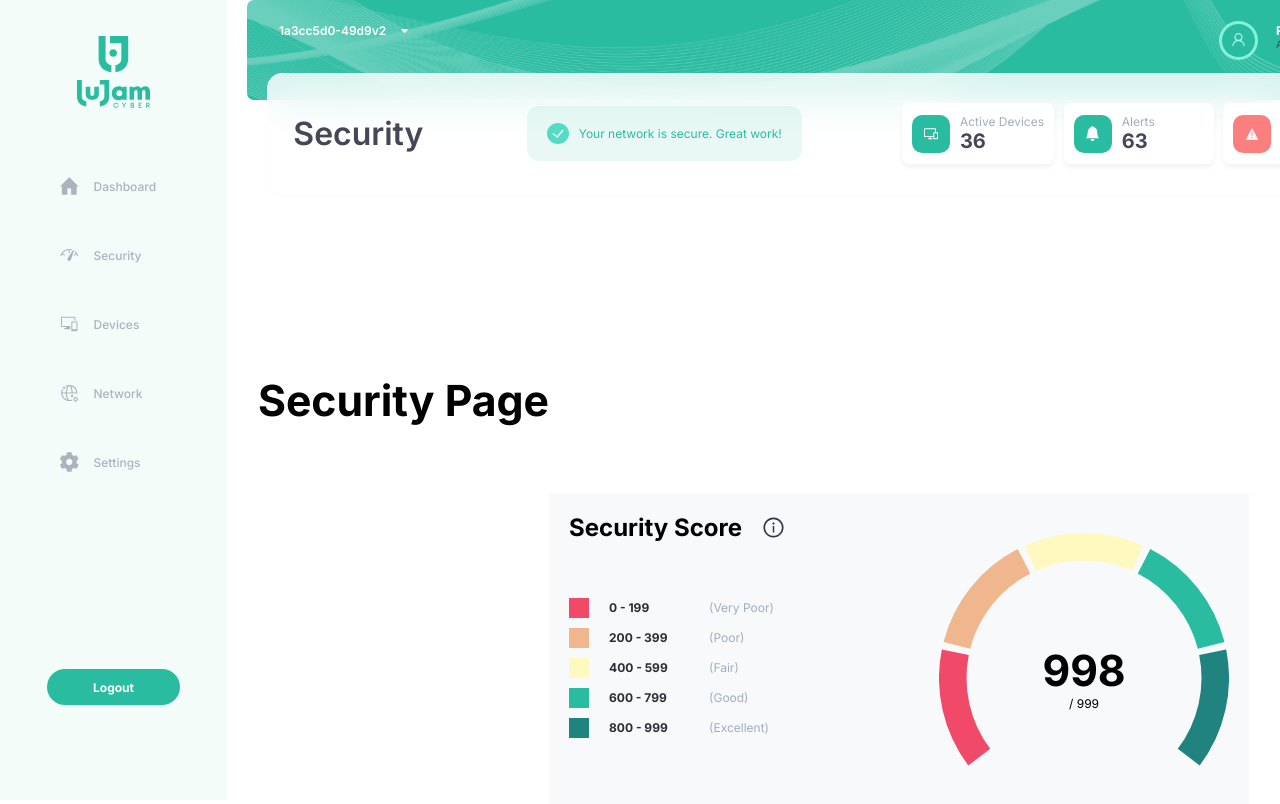
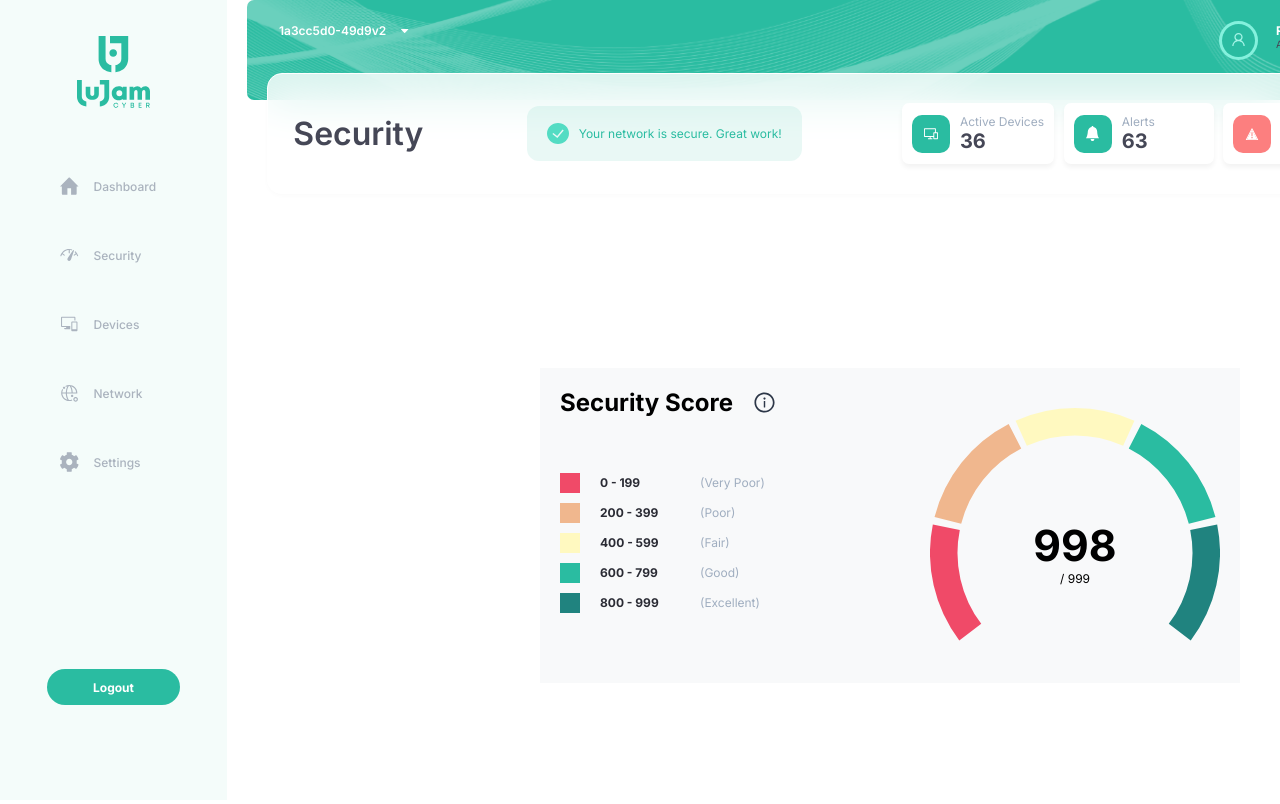
Before and after one commit to iKarans/jersey-client-project, a React (Create React App) app: page /security in a window 1280 px wide. Shown: the top 804 px of the page. Built offline with nearby package versions, Linux system fonts and the light colour scheme.

Commit message:
added mobile breakpoints

```diff
--- a/src/components/SecurityScore/SecurityScore.jsx
+++ b/src/components/SecurityScore/SecurityScore.jsx
@@ -16,6 +16,7 @@ const SecurityScore = () => {
           <img className="security-score__key--icon" src={infoIcon} alt="info icon" />
 
         </div>
+        <p className="security-score__key--info">The security score assesess the overall security of your network, depending on a number of factors. For more information, look at the summary section.</p>
         <div className="security-score__key--grid">
           <ScoreKey />
         </div>
--- a/src/components/SecurityScore/SecurityScore.scss
+++ b/src/components/SecurityScore/SecurityScore.scss
@@ -8,8 +8,15 @@
   height: 315px;
   background-color: $background-color;
   padding: 20px;
-  margin-top: 500px;
+  margin-top: 250px;
   overflow: hidden;
+  @include mobile {
+    flex-direction: column;
+    width: 100%;
+    height: 450px;
+    align-items: center;
+    margin-top: 150px;
+  }
 
   &__key {
     display: flex;
@@ -17,17 +24,39 @@
     align-items: flex-start;
     justify-content: space-between;
 
+    @include mobile {
+      align-items: center;
+      justify-content: center;
+    }
+
     &--title {
       display: flex;
       align-items: center;
     }
+    &--info {
+      display: none;
+      @include mobile {
+        display: flex;
+        text-align: center;
+        margin-top: 16px;
+        margin-bottom: 16px;
+        color: $text-primary;
+        line-height: 1.5;
+      }
+    }
 
     &--icon {
       padding-left: 20px;
+      @include mobile {
+        display: none;
+      }
     }
 
     &--grid {
       padding-bottom: 50px;
+      @include mobile {
+        display: none;
+      }
     }
 
   }
@@ -42,6 +71,9 @@
     margin-top: 20px;
     overflow: hidden;
     position: relative;
+    @include mobile {
+      overflow: visible;
+    }
 
     &--score {
       position: absolute;
--- a/src/containers/Security/Security.jsx
+++ b/src/containers/Security/Security.jsx
@@ -4,8 +4,7 @@ import SecurityScore from '../../components/SecurityScore/SecurityScore'
 
 const Security = () => {
   return (
-    <div className="security__text">
-      <h1>Security Page</h1>
+    <div className="security">
       <SecurityScore />
     </div>
   )
--- a/src/containers/Security/Security.scss
+++ b/src/containers/Security/Security.scss
@@ -1,12 +1,13 @@
 @use '../../assets/styles/variables' as *;
 @use '../../assets/styles/mixins' as *;
 
-.security__text {
+.security {
   height: 100vh;
+  width: 100%;
   display: flex;
   justify-content: center;
   align-items: center;
-  margin-left: 227px;
+  margin-left: 250px;
 
 
   @include mobile {
```
